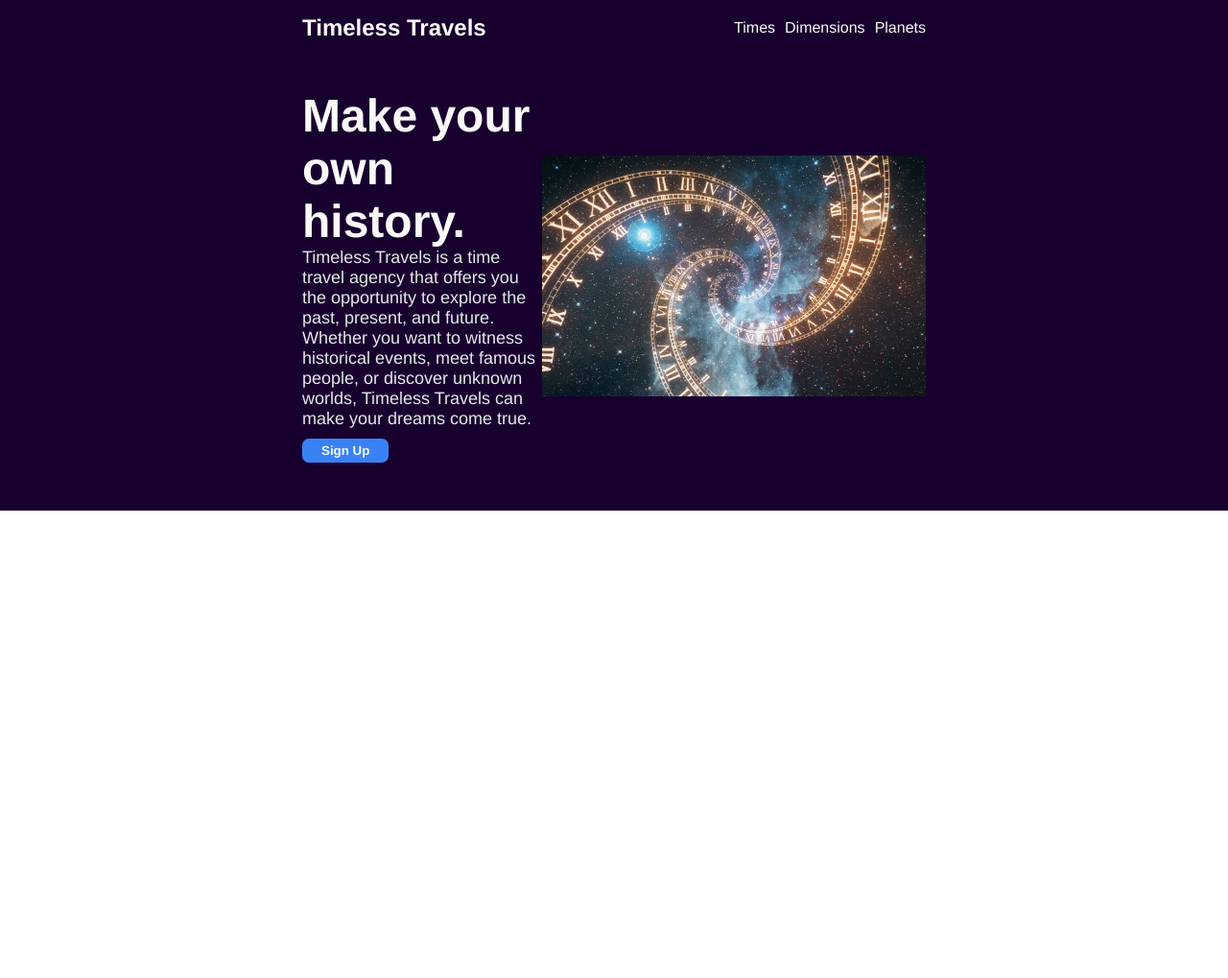
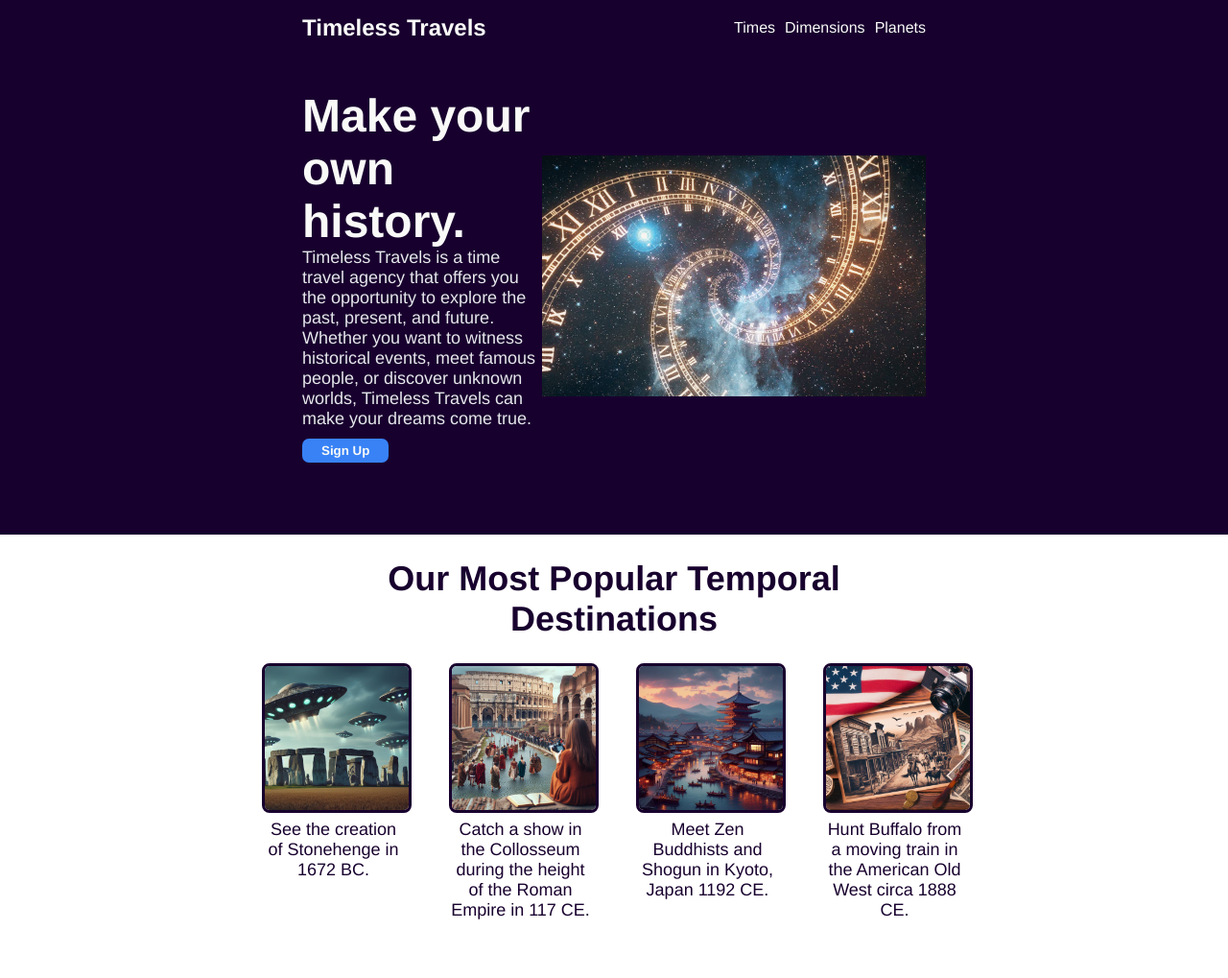
Before and after one commit to mittens27/landingPagePractise_Timeless-Travels, a plain HTML site: page index.html in a window 1280 px wide. Shown: the whole page at 96% size. Before the commit the page ends 800 px from the top, so only its background shows below. Drawn offline with Linux system fonts and the light colour scheme.

Commit message:
Finish information section

```diff
--- a/index.html
+++ b/index.html
@@ -30,5 +30,28 @@
             </div>
             <img src="images/main.jpg" alt="Time Vortex of Timeless Travels Time Travel Agency" height="251.33" width="400">
         </div>
+        <div class="informationSection">
+            <div class="infoHeader">
+                Our Most Popular Temporal Destinations
+            </div>
+            <div class="destinations">
+                <div class="destInfo">
+                    <img class="infoImages" src="images/stonehenge.jpeg" alt="The creation of Stonehenge" height="150" width="150">
+                    <div>See the creation of Stonehenge in 1672 BC.</div>
+                </div>
+                <div class="destInfo">
+                    <img class="infoImages" src="images/rome.jpeg" alt="Rome in 117 CE" height="150" width="150">
+                    <div>Catch a show in the Collosseum during the height of the Roman Empire in 117 CE.</div>
+                </div>
+                <div class="destInfo">
+                    <img class="infoImages" src="images/kyoto.jpeg" alt="Kyoto in the 12th century" height="150" width="150">
+                    <div>Meet Zen Buddhists and Shogun in Kyoto, Japan 1192 CE.</div>
+                </div>
+                <div class="destInfo">
+                    <img class="infoImages" src="images/oldWest.jpeg" alt="American Old West" height="150" width="150">
+                    <div>Hunt Buffalo from a moving train in the American Old West circa 1888 CE.</div>
+                </div>
+            </div>
+        </div>
     </body>
 </html>
--- a/style.css
+++ b/style.css
@@ -53,7 +53,7 @@ button {
     display: flex;
     justify-content: space-between;
     align-items: center;
-    padding: 50px 315px;
+    padding: 50px 315px 75px 315px;
     background-color: rgb(24, 0, 46);
 }
 
@@ -76,3 +76,38 @@ button {
     color: #E5E7EB;
     font-size: 18px;
 }
+
+.informationSection {
+    display: flex;
+    flex-direction: column;
+    padding: 25px 400px 60px 400px;
+    text-align: center;
+    color: rgb(24, 0, 46);
+}
+
+.infoHeader {
+    display: flex;
+    font-weight: bolder;
+    font-size: 36px;
+    padding-bottom: 25px;
+}
+
+.destinations {
+    display: flex;
+    justify-content: center;
+    gap: 45px;
+}
+
+.destInfo {
+    display: flex;
+    flex-direction: column;
+    max-width: 150px;
+    font-size: 18px;
+    gap: 7px;
+}
+
+.infoImages {
+    border-radius: 8px;
+    border-style: solid;
+    border-color: rgb(24, 0, 46);
+}
```
